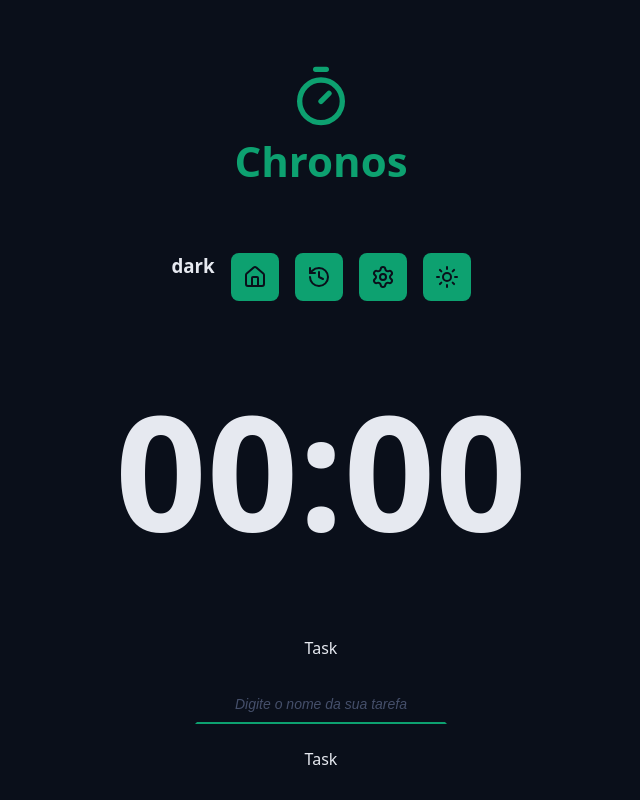
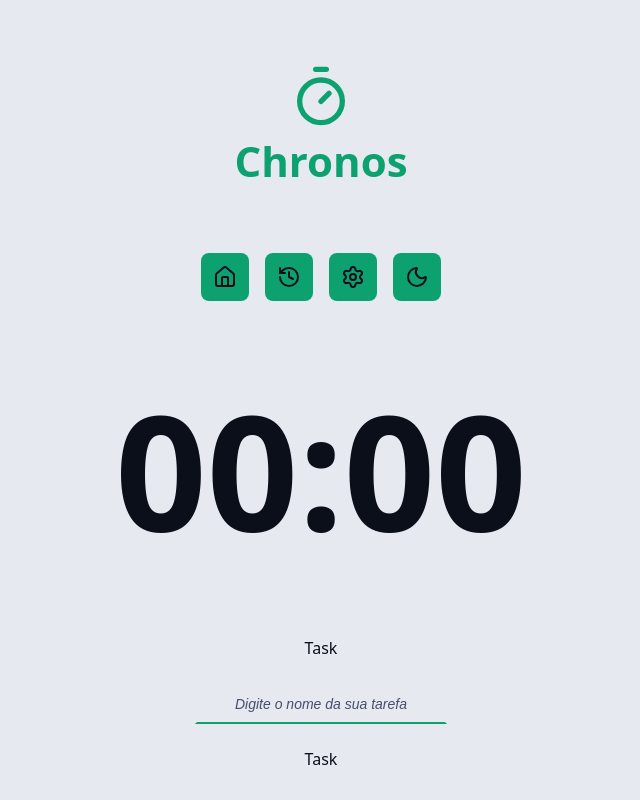
Before and after one commit to yygermuts/chronos-pomodore-app, a React (Vite) app: page / in a window 1280 px wide. Shown: the top 800 px of the page, without its empty margins (319-959 px from the left). Built offline with nearby package versions, Linux system fonts and the light colour scheme.

Commit message:
add theme persistence and dynamic theme icon

```diff
--- a/src/components/Menu/index.tsx
+++ b/src/components/Menu/index.tsx
@@ -1,4 +1,10 @@
-import { HistoryIcon, HouseIcon, SettingsIcon, SunIcon } from "lucide-react";
+import {
+  HistoryIcon,
+  HouseIcon,
+  MoonIcon,
+  SettingsIcon,
+  SunIcon,
+} from "lucide-react";
 import styles from "./styles.module.css";
 import { useEffect, useState } from "react";
 import "../../styles/theme.css";
@@ -6,7 +12,15 @@ import "../../styles/theme.css";
 type AvailableThemes = "dark" | "light";
 
 export const Menu = () => {
-  const [theme, setTheme] = useState<AvailableThemes>("dark");
+  const [theme, setTheme] = useState<AvailableThemes>(() => {
+    const storageThemes = localStorage.getItem("theme") as AvailableThemes;
+    return storageThemes === "dark" ? "dark" : "light";
+  });
+
+  const nextThemeIcon = {
+    dark: <SunIcon />,
+    light: <MoonIcon />,
+  };
 
   const handleThemeChange = (
     event: React.MouseEvent<HTMLAnchorElement, MouseEvent>,
@@ -20,23 +34,16 @@ export const Menu = () => {
     });
   };
 
-  // useEffect(() => {
-  //   console.log("useEffect sem dependencia", Date.now());
-  // }); //executado toda vez que o componente renderiza na tela
+  useEffect(() => {
+    document.documentElement.setAttribute("data-theme", theme);
 
-  // useEffect(() => {
-  //   console.log("useEffect com array dep vazio", Date.now());
-  // }, []); // esse useEffect executa apenas quando
-  // // o react monta o componente na tela pela primeira vez
+    localStorage.setItem("theme", theme);
 
-  useEffect(() => {
-    console.log("theme mudou", theme, Date.now());
-    document.documentElement.setAttribute("data-theme", theme);
+    return () => {}; //função cleanup
   }, [theme]); // executa apenas quando o valor de theme muda
 
   return (
     <nav className={styles.menu}>
-      <h1>{theme}</h1>
       <a
         className={styles.menuLink}
         href="#"
@@ -68,7 +75,7 @@ export const Menu = () => {
         title="Mudar tema"
         onClick={handleThemeChange}
       >
-        <SunIcon />
+        {nextThemeIcon[theme]}
       </a>
     </nav>
   );
--- a/src/main.tsx
+++ b/src/main.tsx
@@ -4,7 +4,7 @@ import App from "./App";
 import "./styles/theme.css";
 
 createRoot(document.getElementById("root")!).render(
-  <>
+  <StrictMode>
     <App />
-  </>,
+  </StrictMode>,
 );
```
